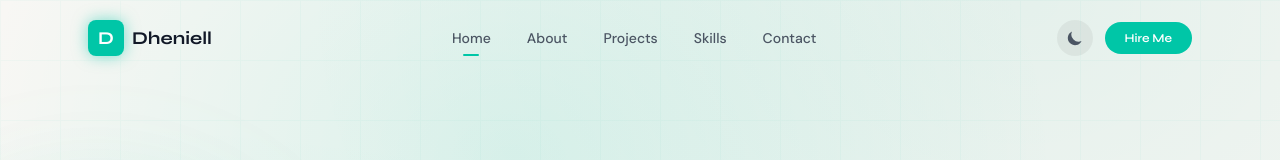
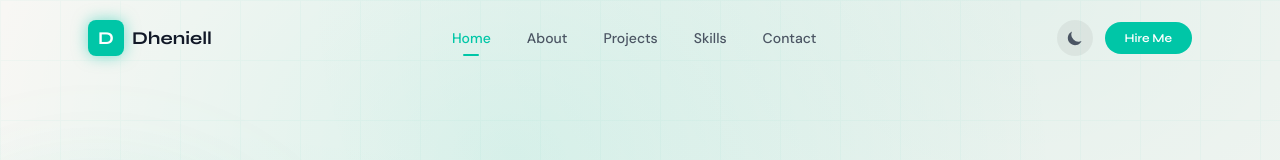
Before and after one commit to dhen-delacruz/dheniell-portfolio, a React (Vite) app: page / in a window 1280 px wide. Shown: the top 160 px of the page. Built offline with nearby package versions, Linux system fonts and the light colour scheme.

Commit message:
updating

```diff
--- a/src/components/Navbar.jsx
+++ b/src/components/Navbar.jsx
@@ -53,7 +53,11 @@ export default function Navbar({ isDark, setIsDark }) {
                 key={link.to}
                 type="button"
                 onClick={() => setActive(link.to)}
-                className="cursor-pointer relative px-4 py-2 font-body font-medium text-sm transition-colors duration-200 dark:text-gray-300 text-gray-600 hover:text-accent dark:hover:text-accent group"
+                className={`cursor-pointer relative px-4 py-2 font-body font-medium text-sm transition-colors duration-200 group ${
+                  active === link.to
+                    ? 'text-accent dark:text-accent'
+                    : 'dark:text-gray-300 text-gray-600 hover:text-accent dark:hover:text-accent'
+                }`}
               >
                 {link.label}
                 <span className={`absolute bottom-0 left-1/2 -translate-x-1/2 h-0.5 bg-accent rounded-full transition-all duration-300 ${
@@ -124,7 +128,11 @@ export default function Navbar({ isDark, setIsDark }) {
                       setMenuOpen(false)
                       setActive(link.to)
                     }}
-                    className="cursor-pointer font-display font-bold text-3xl dark:text-white text-gray-900 hover:text-accent dark:hover:text-accent transition-colors"
+                    className={`cursor-pointer font-display font-bold text-3xl transition-colors ${
+                      active === link.to
+                        ? 'text-accent dark:text-accent'
+                        : 'dark:text-white text-gray-900 hover:text-accent dark:hover:text-accent'
+                    }`}
                   >
                     {link.label}
                   </button>
```
